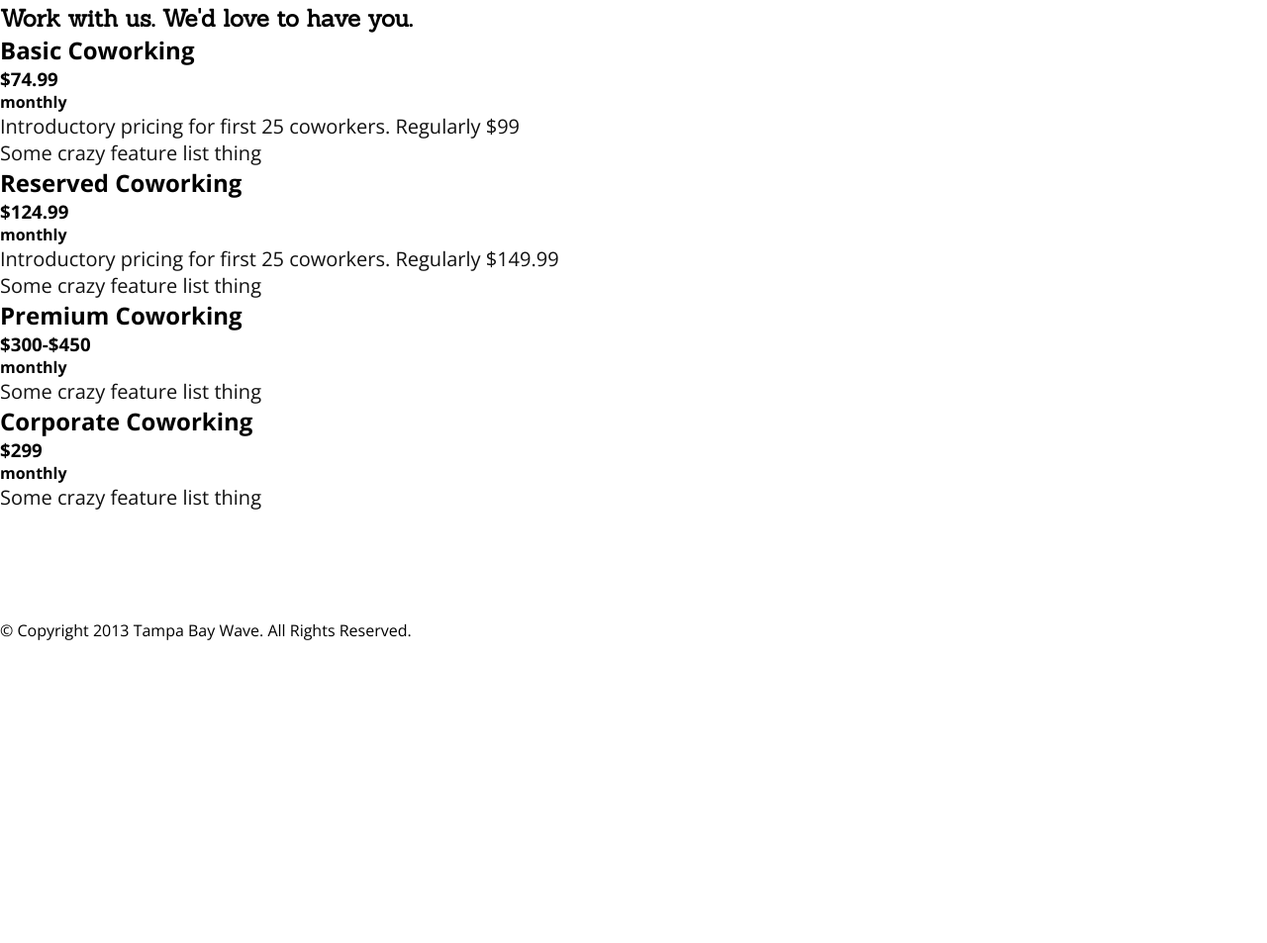
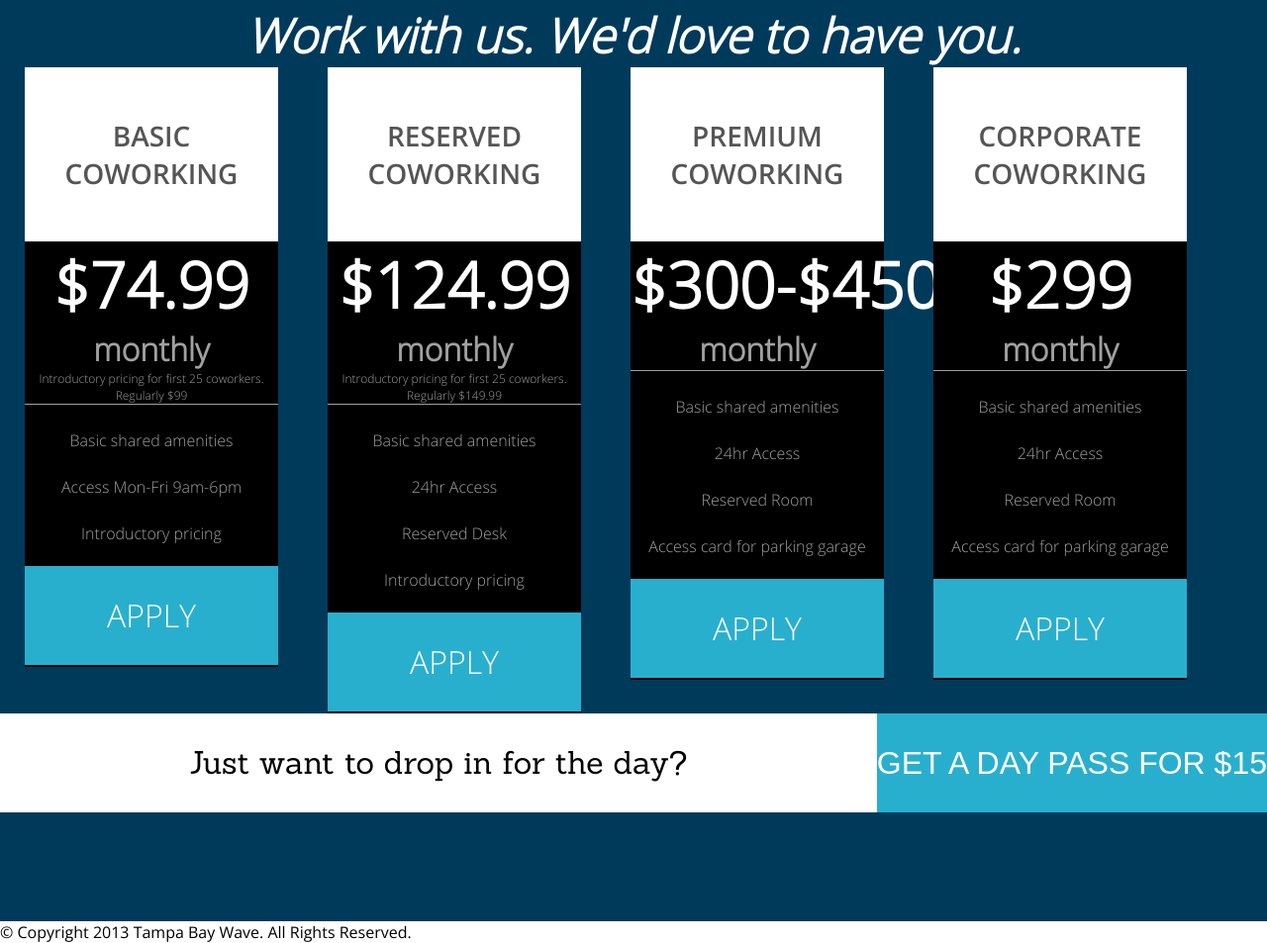
Before and after one commit to agoodman/1stwave, a plain HTML site: page public/index.html in a window 1280 px wide. Shown: the part 2531-3484 px from the top of the page at 99% size. Before the commit the page ends 3179 px from the top, so only its background shows below. Drawn offline with nearby package versions, Linux system fonts and the light colour scheme.

Commit message:
added style for coworking section

```diff
--- a/public/index.html
+++ b/public/index.html
@@ -138,35 +138,69 @@
 		<section id="coworking">
 
 			<h1>Work with us. We'd love to have you.</h1>
-			<div class="coworkingOption">
+			<ul>
+				<li class="option">
 					<h2>Basic Coworking</h2>
 					<h3>$74.99</h3>
 					<h4>monthly</h4>
 					<p>Introductory pricing for first 25 coworkers. Regularly $99</p>
-			<p>Some crazy feature list thing</p>
-		</div>
+					<ul>
+						<li>Basic shared amenities</li>
+						<li>Access Mon-Fri 9am-6pm</li>
+						<li>Introductory pricing</li>
+					</ul>
+					<a href="#">Apply</a>
+					<hr/>
+				</li>
 
-		<div class="coworkingOption">
+				<li class="option">
 					<h2>Reserved Coworking</h2>
 					<h3>$124.99</h3>
 					<h4>monthly</h4>
 					<p>Introductory pricing for first 25 coworkers. Regularly $149.99</p>
-			<p>Some crazy feature list thing</p>
-		</div>
+					<ul>
+						<li>Basic shared amenities</li>
+						<li>24hr Access</li>
+						<li>Reserved Desk</li>
+						<li>Introductory pricing</li>
+					</ul>
+					<a href="#">Apply</a>
+					<hr/>
+				</li>
 
-		<div class="coworkingOption">
+				<li class="option">
 					<h2>Premium Coworking</h2>
 					<h3>$300-$450</h3>
 					<h4>monthly</h4>
-			<p>Some crazy feature list thing</p>
-		</div>
+					<ul>
+						<li>Basic shared amenities</li>
+						<li>24hr Access</li>
+						<li>Reserved Room</li>
+						<li>Access card for parking garage</li>
+					</ul>
+					<a href="#">Apply</a>
+					<hr/>
+				</li>
 
-		<div class="coworkingOption">
+				<li class="option">
 					<h2>Corporate Coworking</h2>
 					<h3>$299</h3>
 					<h4>monthly</h4>
-			<p>Some crazy feature list thing</p>
-		</div>
+					<ul>
+						<li>Basic shared amenities</li>
+						<li>24hr Access</li>
+						<li>Reserved Room</li>
+						<li>Access card for parking garage</li>
+					</ul>
+					<a href="#">Apply</a>
+					<hr/>
+				</li>
+			</ul>
+
+			<p class="dropin">
+				<label>Just want to drop in for the day?</label>
+				<button>Get a day pass for $15</button>
+			</p>
 
 		</section>
 
--- a/public/stylesheets/style.css
+++ b/public/stylesheets/style.css
@@ -22,6 +22,8 @@
 	font-family: Sanchez Italic;
 	src: url('OpenSans-Italic.ttf');
 }
+
+* { margin: 0; padding: 0; }
 
 #displayedVentureBlurb{
 	float: left;
@@ -49,8 +51,6 @@
 #venturesContentArea p {
 	color: white;
 }
-
-* { margin: 0; padding: 0; }
 
 #events {
 	font-family: Open Sans Light;
@@ -120,11 +120,105 @@
 	opacity: 0.70;
 }
 
-#eventsSoon ul:after {
+#eventsSoon ul:after,
+#coworking ul:after {
 	content: '.';
 	visibility: hidden;
 	height: 0;
 	clear: both;
+}
+
+#coworking {
+	background: #003a5b;
+}
+
+#coworking h1 {
+	font-family: Open Sans Light;
+	font-size: 36pt;
+	color: white;
+	font-style: italic;
+	text-align: center;
+}
+
+#coworking li.option {
+	background: black;
+	color: white;
+	font-family: Open Sans Light;
+	width: 20%;
+	height: 100%;
+	margin: 0 25px;
+	float: left;
+}
+
+#coworking h2 {
+	background: white;
+	color: #555;
+	font-family: Open Sans Semibold;
+	font-size: 21pt;
+	text-transform: uppercase;
+	text-align: center;
+	padding: 50px 0;
+}
+
+#coworking h3 {
+	font-size: 48pt;
+}
+
+#coworking h4 {
+	font-size: 24pt;
+	text-align: center;
+	color: #a1a1a1;
+}
+
+#coworking p {
+	color: #a1a1a1;
+	font-size: 9pt;
+	text-align: center;
+}
+
+#coworking li > ul {
+	border-top: 1px solid #a1a1a1;
+}
+
+#coworking li {
+	color: #a1a1a1;
+	text-align: center;
+	margin-top: 25px;
+}
+
+#coworking a {
+	display: block;
+	background: #29afce;
+	color: white;
+	line-height: 100px;
+	text-transform: uppercase;
+	font-size: 24pt;
+}
+
+#coworking .dropin {
+	margin-top: 50px;
+	background: white;
+}
+
+#coworking p.dropin {
+	clear: both;
+	font-family: Sanchez Regular;
+	color: black;
+	text-align: center;
+}
+
+#coworking .dropin label {
+	font-size: 24pt;
+	line-height: 100px;
+}
+
+#coworking .dropin button {
+	background: #29afce;
+	color: white;
+	float: right;
+	line-height: 100px;
+	height: inherit;
+	font-size: 24pt;
 }
 
 body {
@@ -218,6 +312,8 @@ section {
 	padding-bottom: 110px;
 }
 
+a { text-decoration: none; }
+
 #hero {
 	width: 100%;
 	background: url("http://placekitten.com/2000/600") no-repeat;
```
Lines whose indentation alone changed are shown as unchanged.
